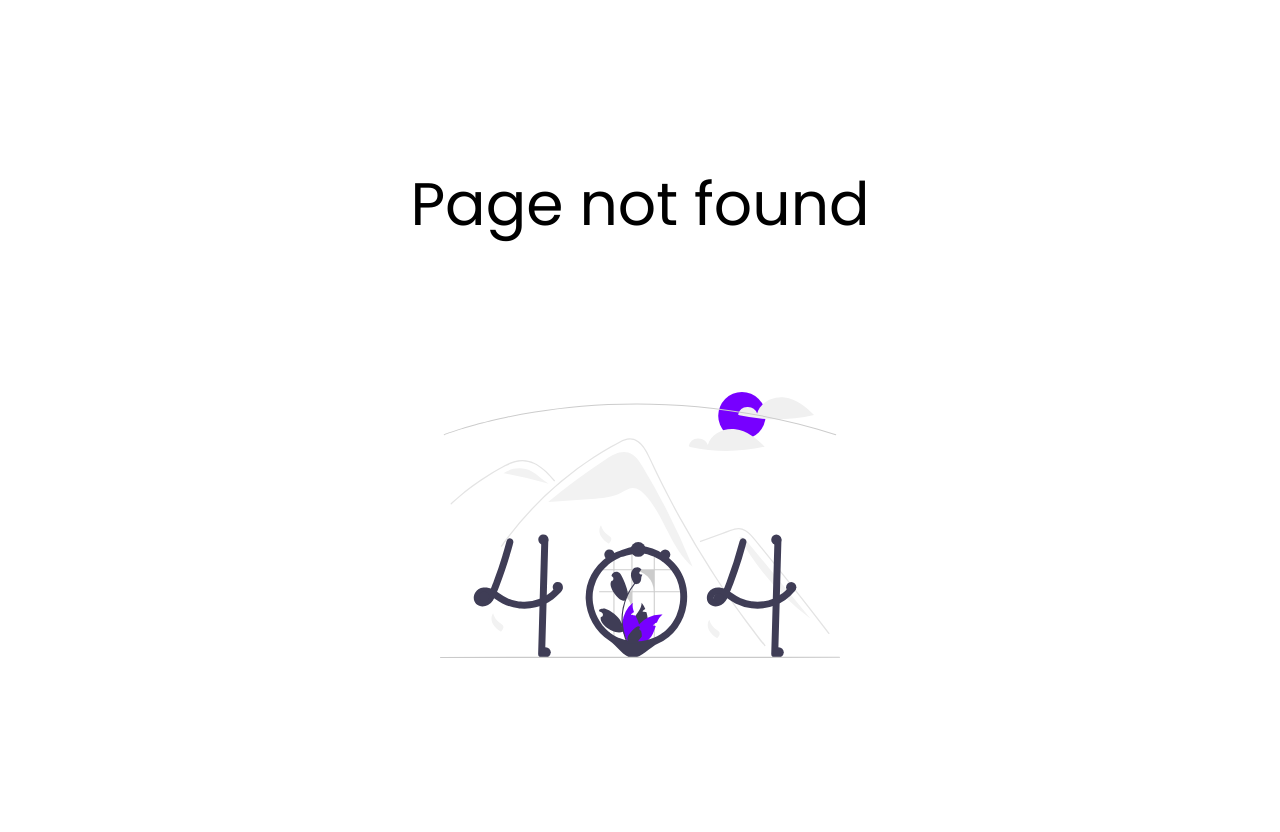
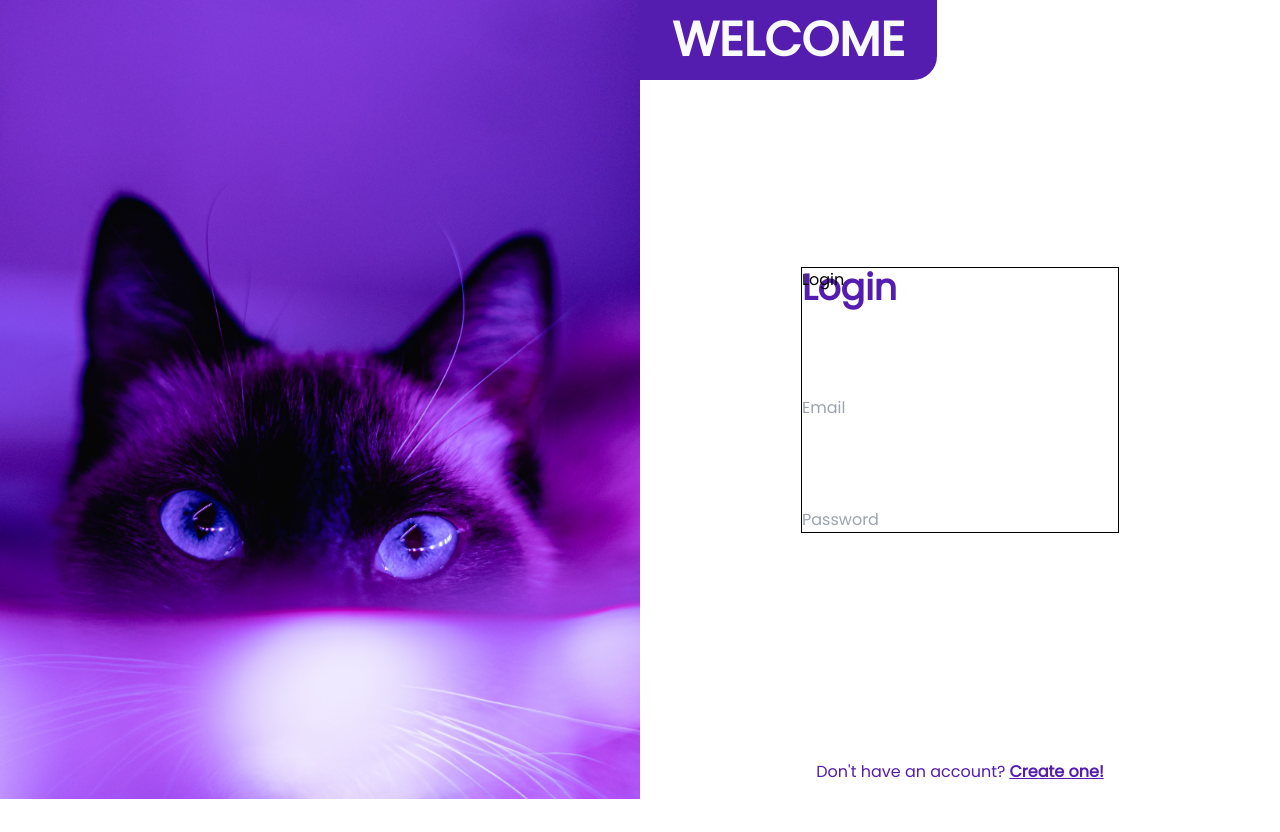
Before and after one commit to University-Projectss/Software-Engineering-Project, a Next.js app in the folder frontend/: page /login in a window 1280 px wide. Before the commit this address had no page. After the commit the page ends 800 px from the top, so only its background shows below. Built offline with nearby package versions, Linux system fonts and the light colour scheme.

Commit message:
work in progres on login page

```diff
--- a/frontend/app/layout.tsx
+++ b/frontend/app/layout.tsx
@@ -16,9 +16,7 @@ export default function RootLayout({
 }) {
   return (
     <html lang="en">
-      <body className={`${poppins.className} container mx-auto p-4`}>
-        {children}
-      </body>
+      <body className={`${poppins.className}`}>{children}</body>
     </html>
   );
 }
--- /dev/null
+++ b/frontend/app/login/page.tsx
@@ -0,0 +1,31 @@
+export default function Login() {
+  return (
+    <div className="w-screen h-screen flex flex-row items-center">
+      <div className="h-screen w-1/2 overflow-hidden">
+        <img src="/login-cat.png" alt="cat on purple background" />
+      </div>
+      <div className="relative h-screen w-1/2 flex flex-col items-center justify-center">
+        <div className="absolute top-0 left-0 h-fit w-fit p-4 px-8 bg-darkPurple rounded-br-3xl">
+          <h1 className="text-slate-50 text-5xl font-bold">WELCOME</h1>
+        </div>
+
+        <div className="relative h-1/3 flex flex-col border-black border justify-between">
+          <h1 className="text-darkPurple text-4xl font-bold">Login</h1>
+          <input type="email" name="email" id="email" placeholder="Email" />
+          <input
+            type="password"
+            name="password"
+            id="password"
+            placeholder="Password"
+          />
+          <button className="absolute">Login</button>
+        </div>
+
+        <div className="absolute flex flex-row bottom-4 text-darkPurple">
+          <p className="mr-1">Don't have an account?</p>
+          <p className="font-bold underline cursor-pointer">Create one!</p>
+        </div>
+      </div>
+    </div>
+  );
+}
--- a/frontend/app/page.tsx
+++ b/frontend/app/page.tsx
@@ -1,3 +1,9 @@
+import Login from "./login/page";
+
 export default function Home() {
-  return <h1>Hello there</h1>;
+  const isLoggedIn = false;
+
+  if (!isLoggedIn) return <Login />;
+
+  return <h1>Hello there home</h1>;
 }
--- a/frontend/tailwind.config.ts
+++ b/frontend/tailwind.config.ts
@@ -1,20 +1,28 @@
-import type { Config } from 'tailwindcss'
+import type { Config } from "tailwindcss";
 
 const config: Config = {
   content: [
-    './pages/**/*.{js,ts,jsx,tsx,mdx}',
-    './components/**/*.{js,ts,jsx,tsx,mdx}',
-    './app/**/*.{js,ts,jsx,tsx,mdx}',
+    "./pages/**/*.{js,ts,jsx,tsx,mdx}",
+    "./components/**/*.{js,ts,jsx,tsx,mdx}",
+    "./app/**/*.{js,ts,jsx,tsx,mdx}",
   ],
   theme: {
     extend: {
       backgroundImage: {
-        'gradient-radial': 'radial-gradient(var(--tw-gradient-stops))',
-        'gradient-conic':
-          'conic-gradient(from 180deg at 50% 50%, var(--tw-gradient-stops))',
+        "gradient-radial": "radial-gradient(var(--tw-gradient-stops))",
+        "gradient-conic":
+          "conic-gradient(from 180deg at 50% 50%, var(--tw-gradient-stops))",
+      },
+      backgroundColor: {
+        darkPurple: "#541DAF",
+        lightPurple: "#6400D7",
+      },
+      textColor: {
+        darkPurple: "#541DAF",
+        lightPurple: "#6400D7",
       },
     },
   },
   plugins: [],
-}
-export default config
+};
+export default config;
```
Also changed, not shown: frontend/public/login-cat.png (added).
